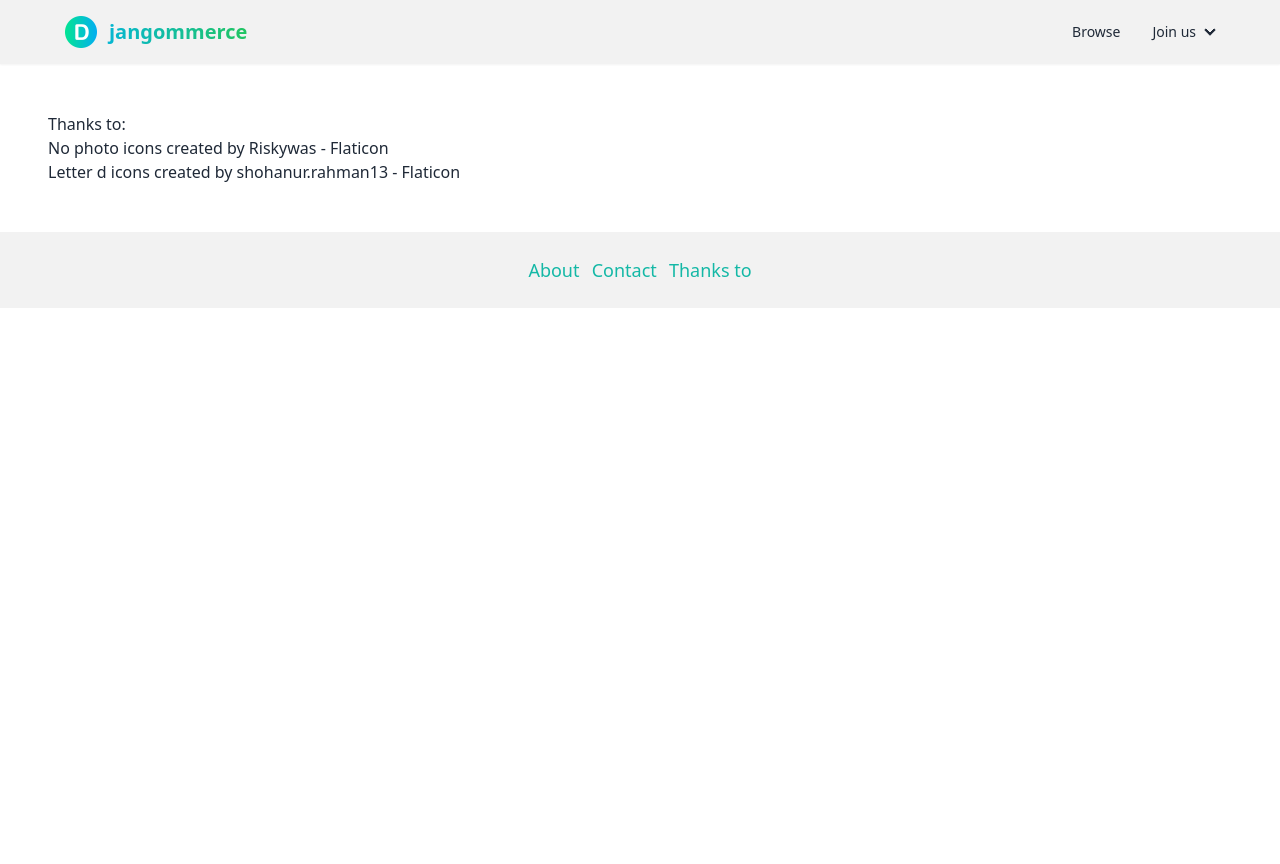
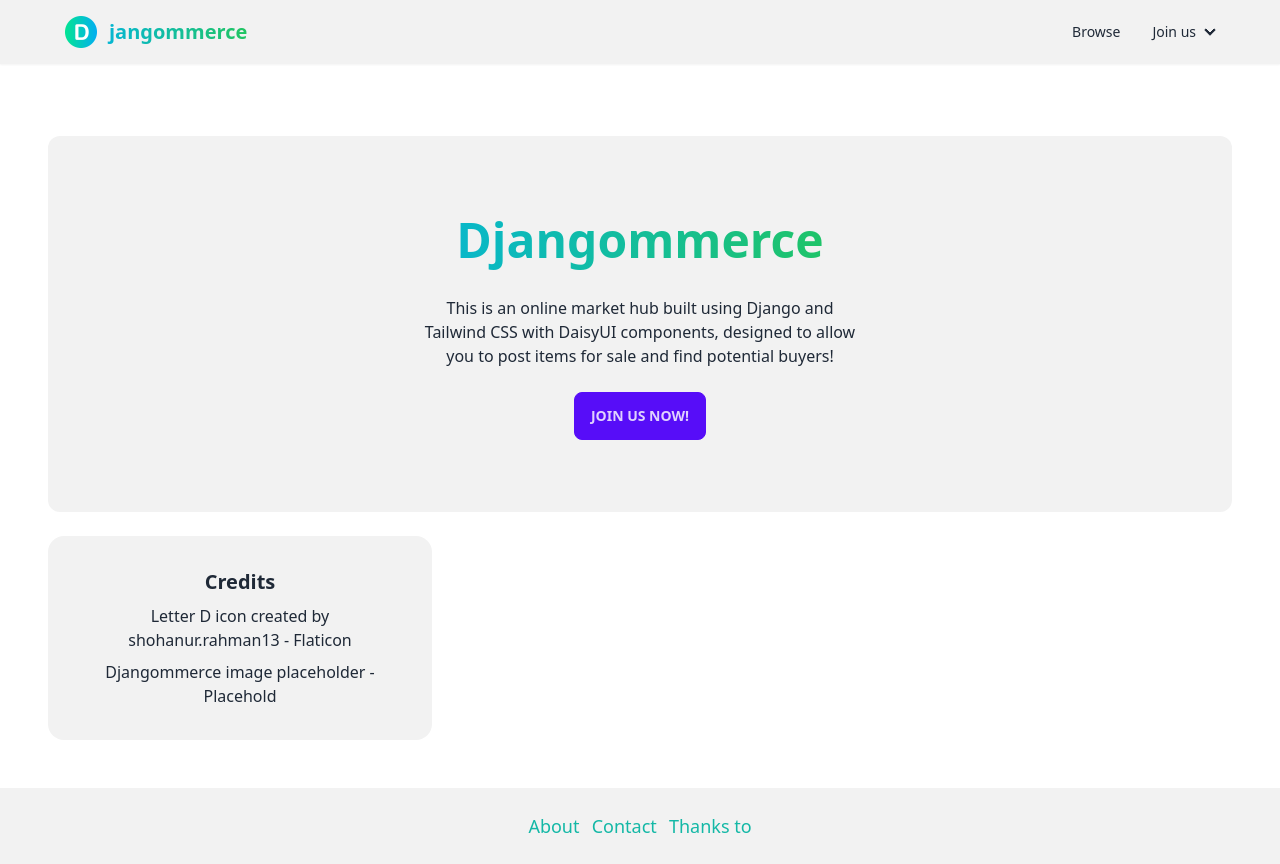
Before and after one commit to doteins/djangommerce, a Django app: page /about/ in a window 1280 px wide. Before the commit the page ends 308 px from the top, so only its background shows below. Run offline with Django 4.2, Linux system fonts and the light colour scheme; parts of the project's set-up code (start-up, migrations or seed data) failed here and were passed over; some libraries are stand-ins or nearby versions.

Commit message:
Add project's description and credits card

```diff
--- a/templates/about.html
+++ b/templates/about.html
@@ -4,19 +4,35 @@
 {% block title %}About{% endblock %}
 {% block content %}
 <section>
-  <h1>Thanks to: </h1>
-  <div>
-    <ul>
-      <li>
-        <a href="https://www.flaticon.com/free-icons/no-photo" title="no photo icons">No photo icons created by Riskywas
-          -
-          Flaticon</a>
-      </li>
-      <li>
-        <a href="https://www.flaticon.com/free-icons/letter-d" title="letter d icons">Letter d icons created by
-          shohanur.rahman13 - Flaticon</a>
-      </li>
-    </ul>
+  <!-- About Djangommerce -->
+  <div class="my-6 hero py-14 bg-base-200 rounded-xl">
+    <div class="hero-content text-center">
+      <div class="max-w-md">
+        <h1 class="py-2 text-5xl font-bold bg-gradient-to-r from-cyan-500 to-green-500 bg-clip-text text-transparent">
+          Djangommerce</h1>
+        <p class="py-6">
+          This is an online market hub built using Django and Tailwind CSS with DaisyUI components, designed to allow
+          you to post items for sale and find potential buyers!
+        </p>
+        <a href="{% url 'core:signup' %}" class="btn btn-primary">Join us now!</a>
+      </div>
+    </div>
+  </div>
+
+  <!-- Credit for the logo/icon -->
+  <div class="card w-96 bg-base-200">
+    <div class="card-body items-center text-center">
+      <h2 class="card-title">Credits</h2>
+      <p>
+        Letter D icon created by shohanur.rahman13
+        <a href="https://www.flaticon.com/free-icons/letter-d" title="letter d icons" target="_blank"
+          rel="noopener noreferrer"> - Flaticon</a>
+      </p>
+      <p>
+        Djangommerce image placeholder
+        <a href="https://placehold.co" title="placehold" target="_blank" rel="noopener noreferrer"> - Placehold</a>
+      </p>
+    </div>
   </div>
 </section>
 {% endblock %}
```
